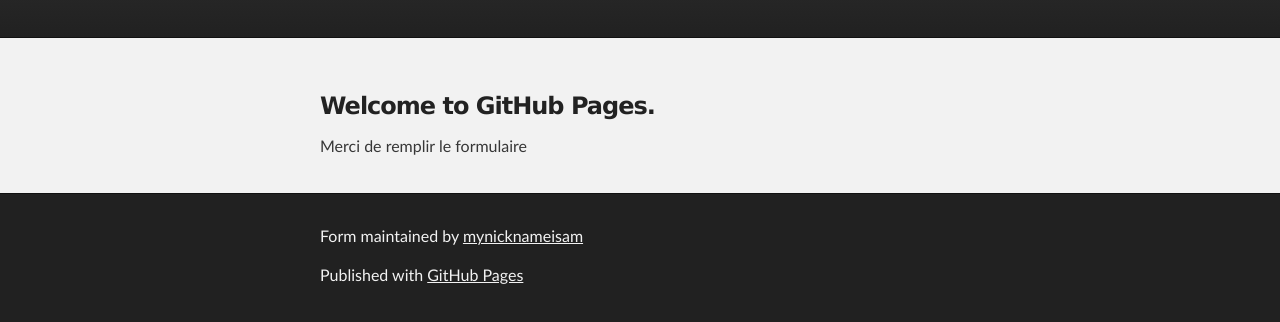
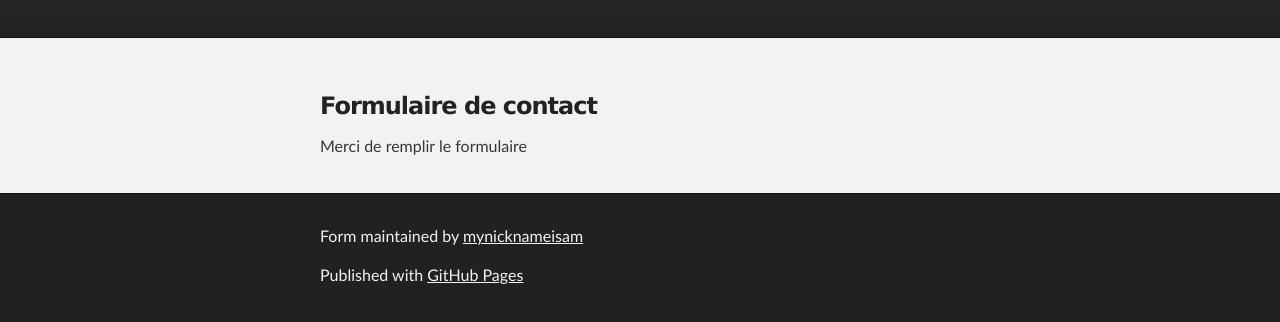
Before and after one commit to mynicknameisam/form, a plain HTML site: page index.html in a window 1280 px wide. Shown: the part 136-458 px from the top of the page. Drawn offline with Linux system fonts and the light colour scheme.

Commit message:
Update index.html

```diff
--- a/index.html
+++ b/index.html
@@ -27,7 +27,7 @@
     <div id="main_content_wrap" class="outer">
       <section id="main_content" class="inner">
         <h3>
-<a id="welcome-to-github-pages" class="anchor" href="#welcome-to-github-pages" aria-hidden="true"><span aria-hidden="true" class="octicon octicon-link"></span></a>Welcome to GitHub Pages.</h3>
+<a id="welcome-to-github-pages" class="anchor" href="#welcome-to-github-pages" aria-hidden="true"><span aria-hidden="true" class="octicon octicon-link"></span></a>Formulaire de contact</h3>
 
 <p>Merci de remplir le formulaire</p>
 <script type="text/javascript" src="https://form.jotformeu.com/jsform/62575963477371"></script>
```
